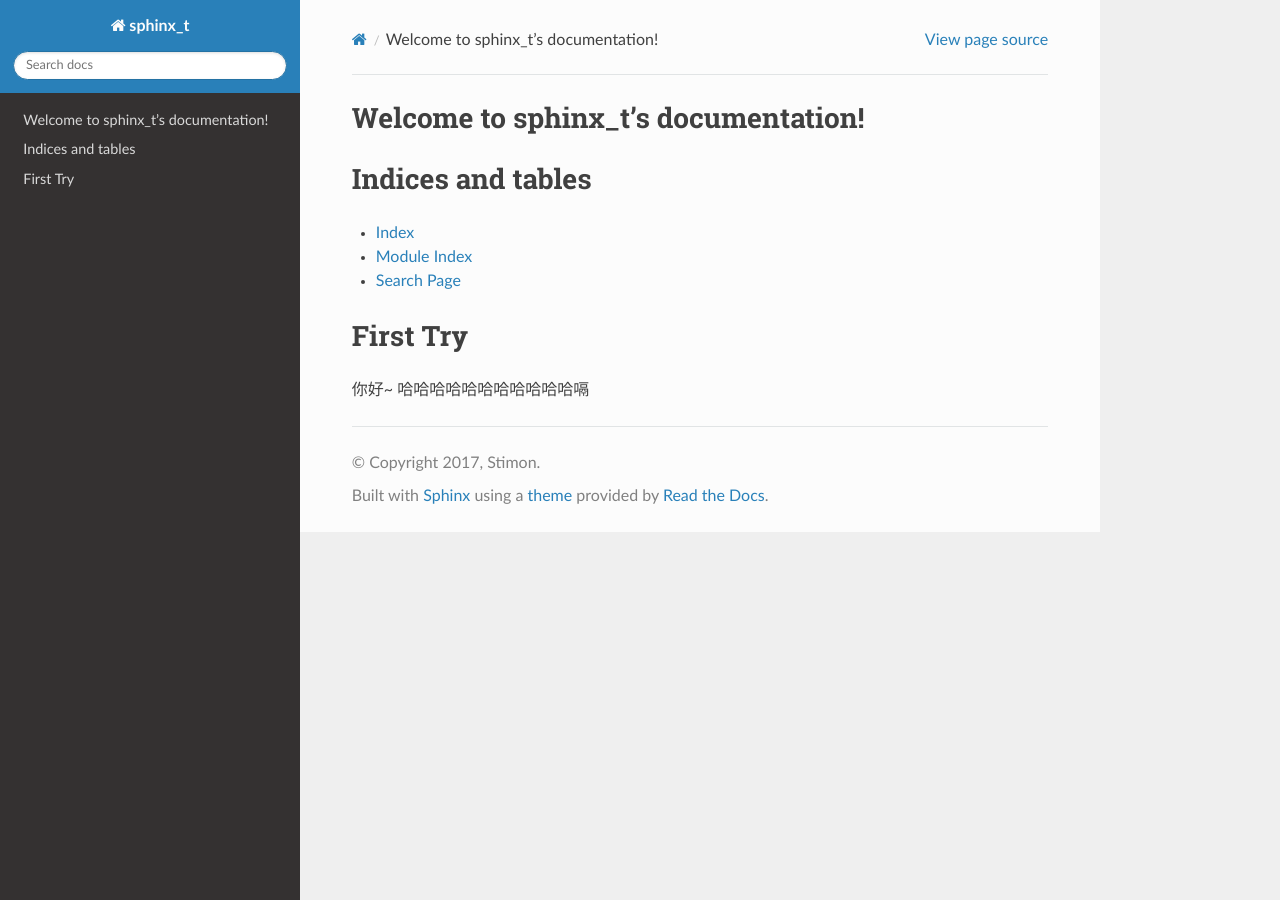
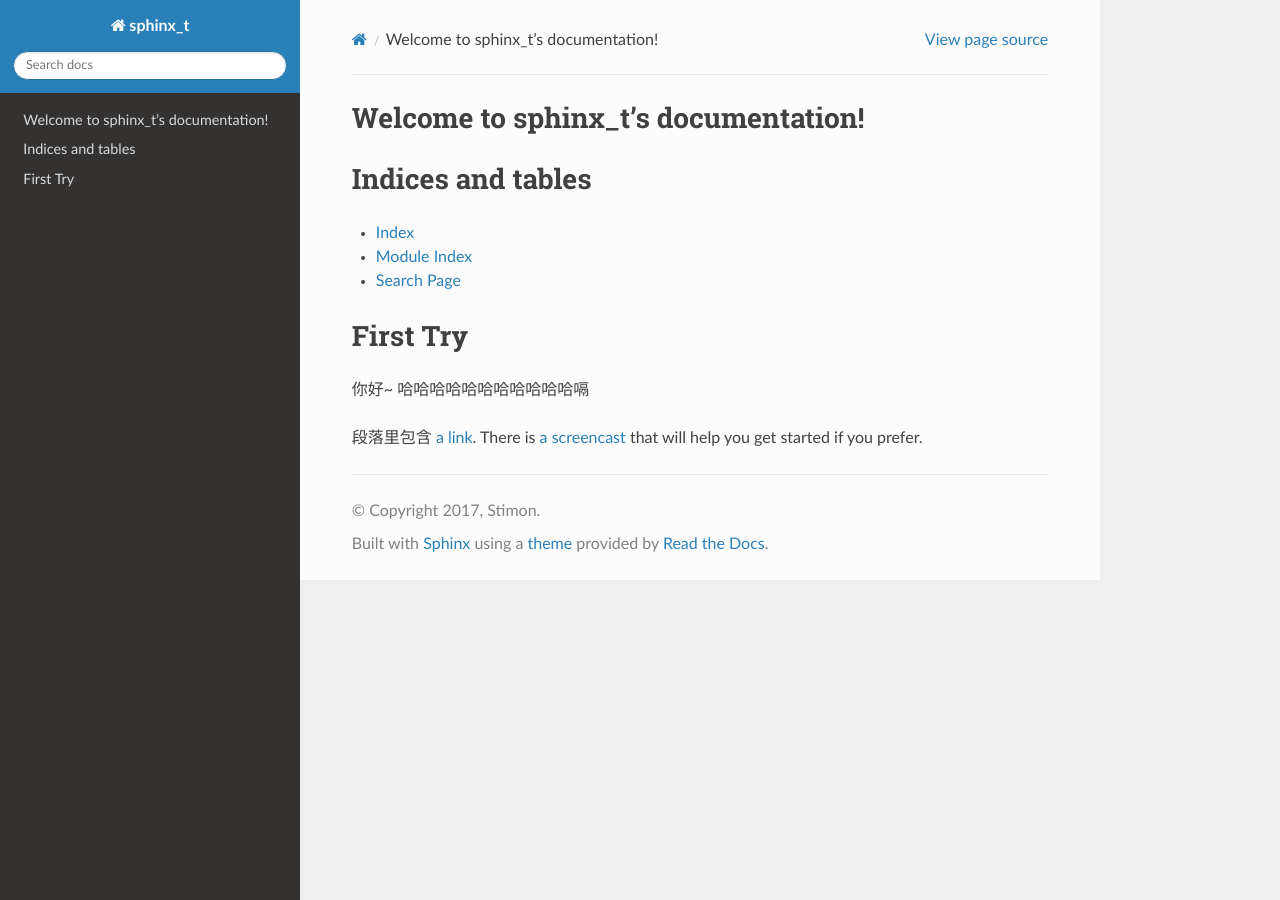
Before and after one commit to Commala/sphinx_test, a Sphinx documentation site: the page built from source/index.rst, in a window 1280 px wide. Built offline with Sphinx 7.4.7 and the Read the Docs theme 2.0.0, drawn with Linux system fonts in a browser that asks for light colours; formulas are drawn with MathJax 3.

Commit message:
测试rst的链接使用

```diff
--- a/source/index.rst
+++ b/source/index.rst
@@ -22,3 +22,10 @@ Indices and tables
 First Try
 =========
 你好~ 哈哈哈哈哈哈哈哈哈哈哈嗝
+
+段落里包含 `a link`_.
+There is `a screencast`_ that will help you get started if you prefer.
+
+
+.. _a link: http://example.com/
+.. _a screencast: https://www.youtube.com/watch?feature=player_embedded&v=oJsUvBQyHBs
```
